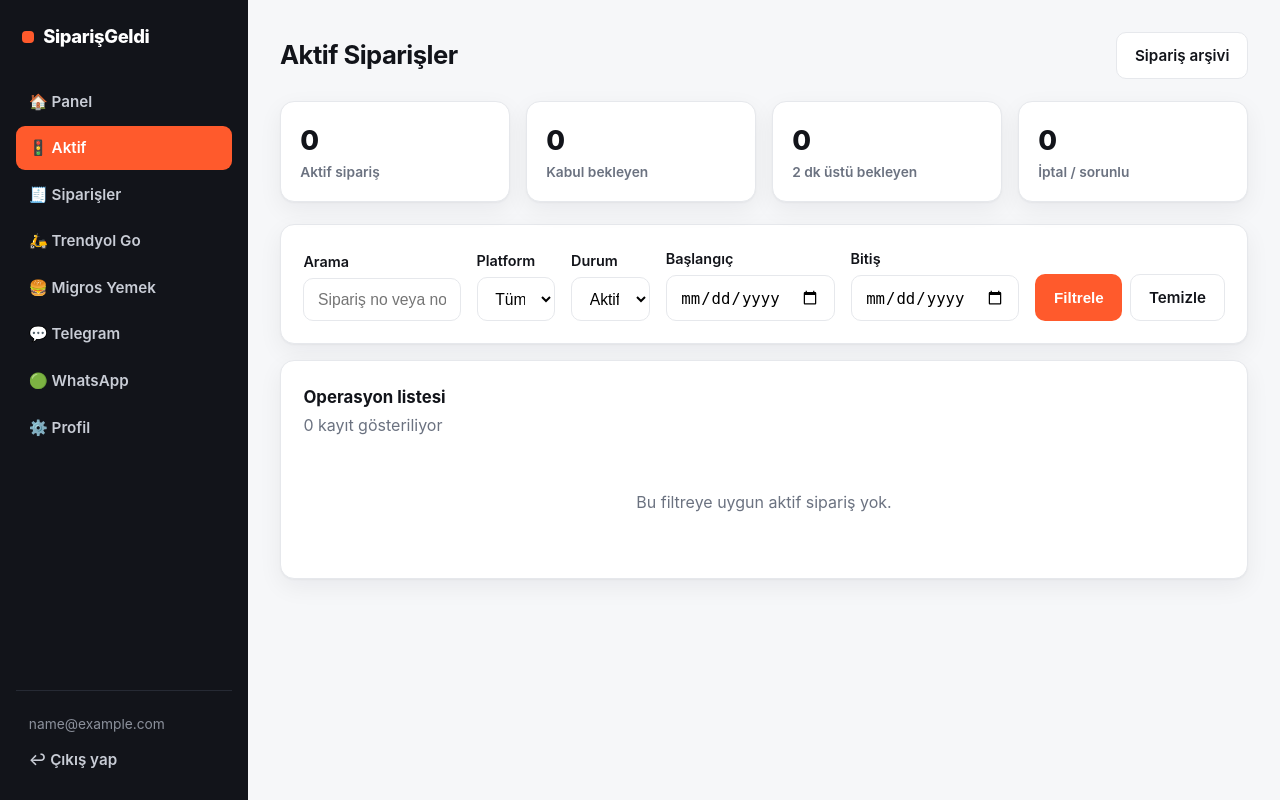
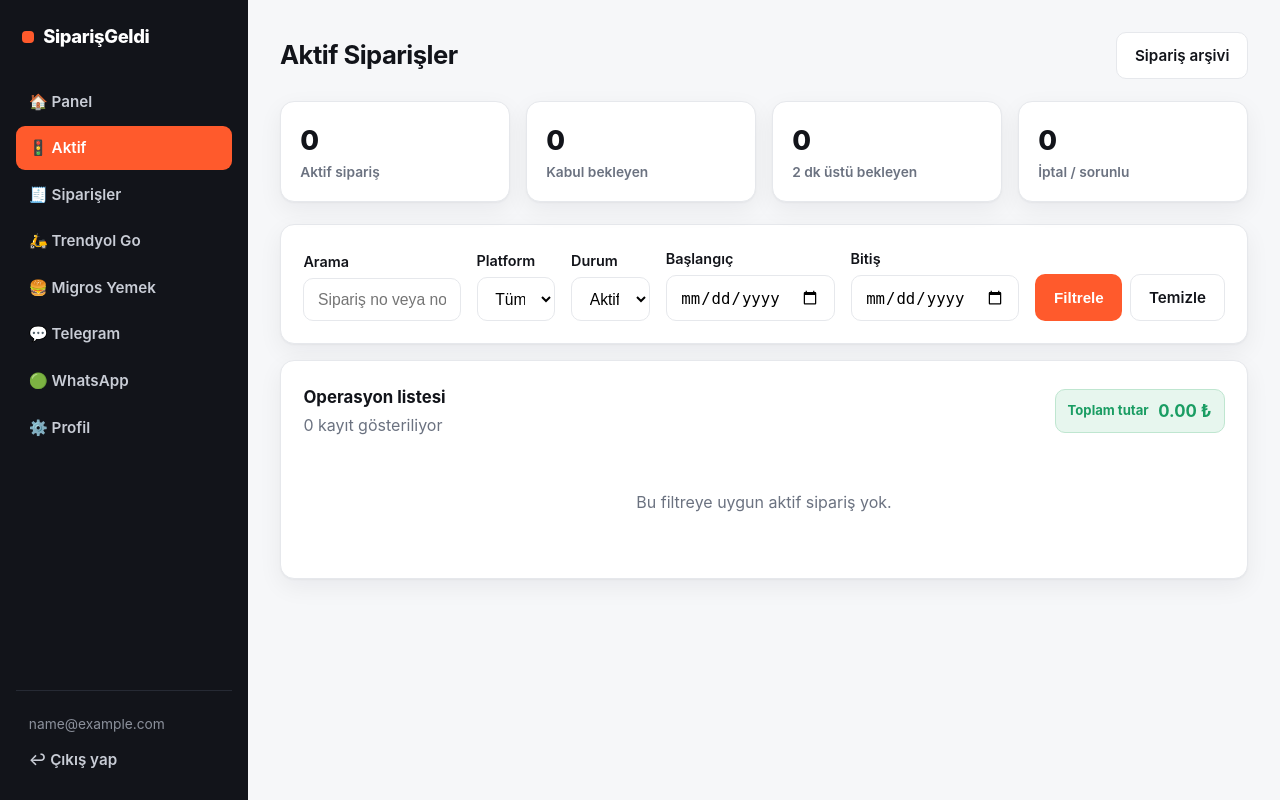
Before and after one commit to canakboyraz/siparisgeldi, a Flask app: page /panel/aktif-siparisler in a window 1280 px wide. Run offline with Flask 3, Linux system fonts and the light colour scheme; the visitor is signed in with stand-in values (Sample User, id 1); data that the repository does not hold is empty.

Commit message:
Show filtered total on active orders

```diff
--- a/routes/dashboard.py
+++ b/routes/dashboard.py
@@ -3,7 +3,7 @@ import secrets
 from datetime import datetime, timedelta
 from flask import Blueprint, render_template, redirect, url_for, flash, request, current_app
 from flask_login import login_required, current_user
-from sqlalchemy import or_
+from sqlalchemy import func, or_
 
 from extensions import db
 from models import Integration, Order
@@ -290,6 +290,7 @@ def active_orders():
     if status_filter["exclude"]:
         query = query.filter(or_(Order.status.is_(None), ~Order.status.in_(sorted(status_filter["exclude"]))))
 
+    filtered_total = query.with_entities(func.coalesce(func.sum(Order.total_price), 0)).scalar() or 0
     orders_paged = query.order_by(Order.created_at.desc()).paginate(page=page, per_page=30, error_out=False)
     now = datetime.utcnow()
     rows = [_active_order_row(order, now) for order in orders_paged.items]
@@ -302,6 +303,7 @@ def active_orders():
         orders=orders_paged,
         rows=rows,
         counts=counts,
+        filtered_total=filtered_total,
         filters={
             "platform": platform,
             "durum": status_group,
--- a/static/css/style.css
+++ b/static/css/style.css
@@ -142,6 +142,10 @@ footer{border-top:1px solid var(--line);padding:2rem 0;color:var(--muted);font-s
 .row-alert{background:#fff7f6}
 .row-alert td:first-child{border-left:3px solid var(--red)}
 .note-cell{max-width:320px;white-space:nowrap;overflow:hidden;text-overflow:ellipsis}
+.total-box{display:flex;align-items:center;gap:.6rem;background:var(--green-soft);color:var(--green);
+  border:1px solid #bfe6d0;border-radius:10px;padding:.5rem .75rem;white-space:nowrap}
+.total-box span{font-size:.82rem;font-weight:700;color:var(--green)}
+.total-box strong{font-size:1.05rem}
 
 @media(max-width:860px){
   .layout{grid-template-columns:1fr}
@@ -155,4 +159,5 @@ footer{border-top:1px solid var(--line);padding:2rem 0;color:var(--muted);font-s
   .active-filters{grid-template-columns:1fr}
   .section-head{align-items:flex-start}
   .note-cell{max-width:180px}
+  .total-box{width:100%;justify-content:space-between}
 }
--- a/templates/dashboard/active_orders.html
+++ b/templates/dashboard/active_orders.html
@@ -69,9 +69,15 @@
         {% endif %}
       </div>
     </div>
-    {% if counts.warning %}
-    <span class="badge red">Acil kontrol gerekli</span>
-    {% endif %}
+    <div class="inline">
+      {% if counts.warning %}
+      <span class="badge red">Acil kontrol gerekli</span>
+      {% endif %}
+      <div class="total-box">
+        <span>Toplam tutar</span>
+        <strong>{{ '%.2f'|format(filtered_total or 0) }} ₺</strong>
+      </div>
+    </div>
   </div>
 
   {% if rows %}
@@ -81,7 +87,6 @@
         <th>Sipariş</th>
         <th>Platform</th>
         <th>Durum</th>
-        <th>Bekleme</th>
         <th>Tutar</th>
         <th>Not</th>
         <th>Tarih</th>
@@ -97,7 +102,6 @@
         </td>
         <td>{{ platform_label(o.platform) }}</td>
         <td><span class="badge {{ status_color(o.status) }}">{{ status_label(o.status) }}</span></td>
-        <td>{{ row.age_minutes }} dk</td>
         <td>{{ '%.2f'|format(o.total_price or 0) }} ₺</td>
         <td class="note-cell">{{ o.customer_note or '—' }}</td>
         <td class="muted">{{ o.created_at.strftime('%d.%m %H:%M') if o.created_at else '—' }}</td>
```
